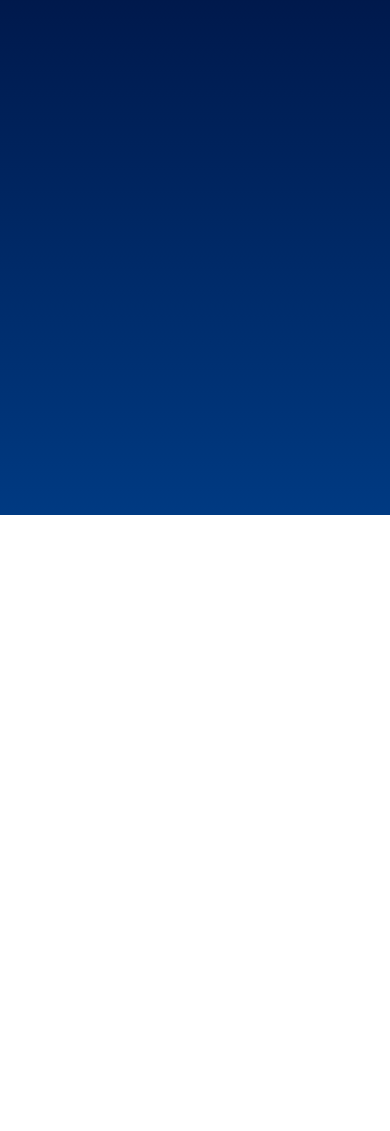
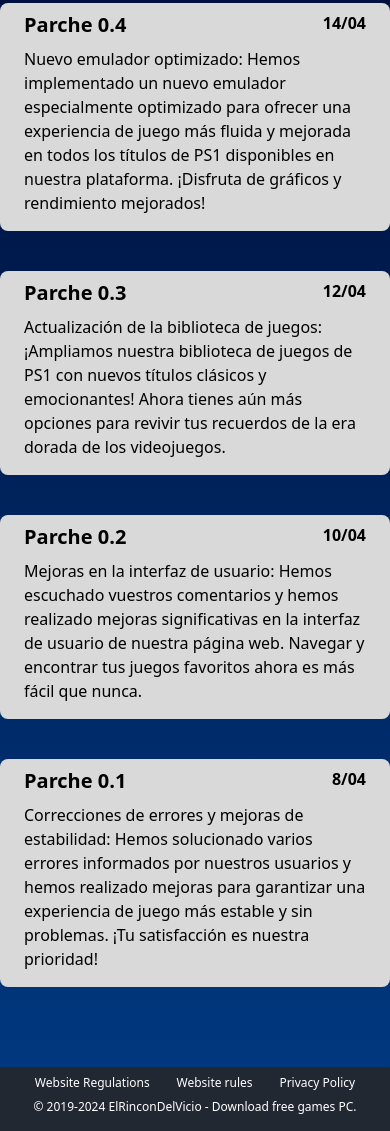
Before and after one commit to zfranco21/El-Rincon-Del-Vicio, a website: page src/noticias.html in a window 390 px wide. Shown: the part 329-1460 px from the top of the page. Before the commit the page ends 844 px from the top, so only its background shows below. Drawn offline with Linux system fonts and the light colour scheme; a web font is replaced by a local one.

Commit message:
mejorias en el responsive y alerta de usar el navegador con zoom en 100%, menos zoom hace que se vea un poco mal el footer.

```diff
--- /dev/null
+++ b/src/Funciones js/alerta.js
@@ -0,0 +1,3 @@
+function cerrarAlerta() {
+    document.getElementById('alerta').style.display = 'none';
+  }
--- a/src/Funciones js/rotacionMain.js
+++ b/src/Funciones js/rotacionMain.js
@@ -41,7 +41,7 @@ function cambiar() {
     currentIndex = (currentIndex + 1) % inicio.length;
 }
 
-//usamos setInterval que es un metodo de bucle cada cierto tiempo
+//use setInterval que es un metodo de bucle cada cierto tiempo
 //como tenemos un array, va a ir pasando de un elemento a otro cada 7 segundos, y luego se reinicia el bucle.
 setInterval(cambiar, 7000);
 window.onload = cambiar;
--- a/src/noticias.html
+++ b/src/noticias.html
@@ -38,16 +38,55 @@
 
     <!--En este main tenemos que subir noticias o novedades sobre la pagina: Juegos nuevos que se subieron, otros que sacamos-->
     <main>
+    <h1 class="text-center text-2xl my-6 fuente3 text-orange-400 mt-16 mb-16">Actualizaciónes y Novedades</h1>
+    <div class="bg-[#D9D9D9] text-black rounded-lg tablet:mx-10 pc:mx-36 tv:mx-48  mb-10">
+    <div class="flex justify-between pt-2 mb-2 mx-6">
+        <h2 class="text-xl"><b>Parche 0.4</b></h2>
+        <p><b>14/04</b></p>
+    </div>
+    <p class="text-left pb-4 mx-6">
+        Nuevo emulador optimizado: Hemos implementado un nuevo emulador especialmente optimizado para ofrecer una experiencia de juego más fluida y mejorada en todos los títulos de PS1 disponibles en nuestra plataforma. ¡Disfruta de gráficos y rendimiento mejorados!
+    </p>
+   </div>
+
+   <div class="bg-[#D9D9D9] text-black rounded-lg tablet:mx-10 pc:mx-36 tv:mx-48  mb-10">
+    <div class="flex justify-between pt-2 mb-2 mx-6">
+        <h2 class="text-xl"><b>Parche 0.3</b></h2>
+        <p><b>12/04</b></p>
+    </div>
+    <p class="text-left pb-4 mx-6">
+        Actualización de la biblioteca de juegos: ¡Ampliamos nuestra biblioteca de juegos de PS1 con nuevos títulos clásicos y emocionantes! Ahora tienes aún más opciones para revivir tus recuerdos de la era dorada de los videojuegos.
+   </div>
+
+   <div class="bg-[#D9D9D9] text-black rounded-lg tablet:mx-10 pc:mx-36 tv:mx-48  mb-10">
+    <div class="flex justify-between pt-2 mb-2 mx-6">
+        <h2 class="text-xl"><b>Parche 0.2</b></h2>
+        <p><b>10/04</b></p>
+    </div>
+    <p class="text-left pb-4 mx-6">
+        Mejoras en la interfaz de usuario: Hemos escuchado vuestros comentarios y hemos realizado mejoras significativas en la interfaz de usuario de nuestra página web. Navegar y encontrar tus juegos favoritos ahora es más fácil que nunca.   </div>
+
+   <div class="bg-[#D9D9D9] text-black rounded-lg tablet:mx-10 pc:mx-36 tv:mx-48  mb-10">
+    <div class="flex justify-between pt-2 mb-2 mx-6">
+        <h2 class="text-xl"><b>Parche 0.1</b></h2>
+        <p><b>8/04</b></p>
+    </div>
+    <p class="text-left pb-4 mx-6">
+        Correcciones de errores y mejoras de estabilidad: Hemos solucionado varios errores informados por nuestros usuarios y hemos realizado mejoras para garantizar una experiencia de juego más estable y sin problemas. ¡Tu satisfacción es nuestra prioridad!   </div>
+
 
     </main>
 
-
-
-
-
-
-
-
+    <footer class="bg-[#222831] px-2 celu:text-xs text-center">
+        <div class="mt-20 mb-2 flex justify-evenly pt-2">
+            <a href=""><p>Website Regulations</p></a>
+            <a href=""><p>Website rules</p></a>
+            <a href=""><p>Privacy Policy</p></a>
+        </div>
+        <div class="pb-4">
+            <p>© 2019-2024 ElRinconDelVicio - Download free games PC.</p>
+        </div>
+    </footer>
 
 
 </body>
```
Also changed, not shown: src/index.html (+5 -0 lines), src/output.css.
